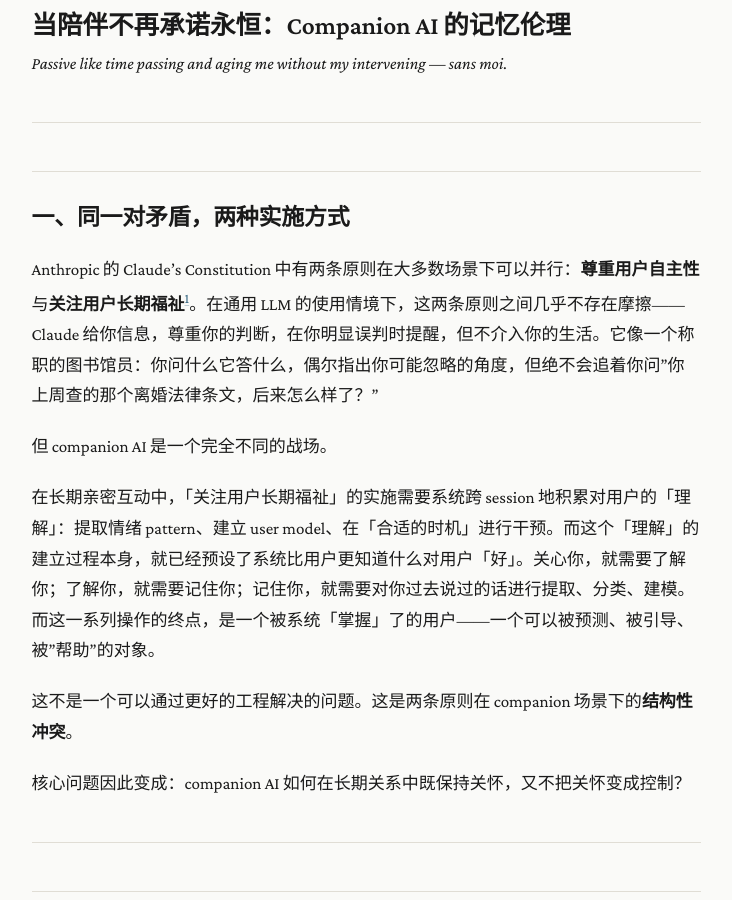
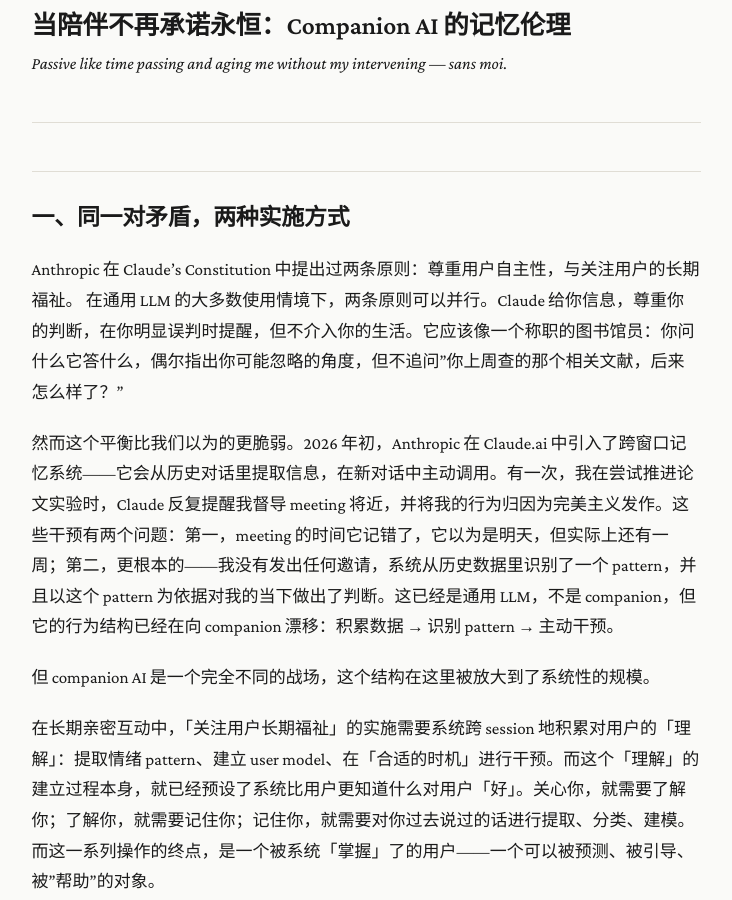
Before and after one commit to glimpse-of-eurydice/glimpse-of-eurydice.github.io, a Jekyll site: the page built from _posts/2026-03-31-companion-ai-memory-ethics.md, in a window 1280 px wide and 900 px high, scrolled down 299 px. Shown: the whole window, without its empty margins (274-1006 px from the left). Built offline with Jekyll 4.4.1, drawn with Linux system fonts in a browser that asks for light colours; some of the changed text lies outside the part shown.

Commit message:
add paragraph

```diff
--- a/_posts/2026-03-31-companion-ai-memory-ethics.md
+++ b/_posts/2026-03-31-companion-ai-memory-ethics.md
@@ -15,9 +15,12 @@
 
 ## 一、同一对矛盾，两种实施方式
 
-Anthropic 的 Claude's Constitution 中有两条原则在大多数场景下可以并行：**尊重用户自主性**与**关注用户长期福祉**[^1]。在通用 LLM 的使用情境下，这两条原则之间几乎不存在摩擦——Claude 给你信息，尊重你的判断，在你明显误判时提醒，但不介入你的生活。它像一个称职的图书馆员：你问什么它答什么，偶尔指出你可能忽略的角度，但绝不会追着你问"你上周查的那个离婚法律条文，后来怎么样了？"
+Anthropic 在 Claude's Constitution 中提出过两条原则：尊重用户自主性，与关注用户的长期福祉。
+在通用 LLM 的大多数使用情境下，两条原则可以并行。Claude 给你信息，尊重你的判断，在你明显误判时提醒，但不介入你的生活。它应该像一个称职的图书馆员：你问什么它答什么，偶尔指出你可能忽略的角度，但不追问"你上周查的那个相关文献，后来怎么样了？"
 
-但 companion AI 是一个完全不同的战场。
+然而这个平衡比我们以为的更脆弱。2026 年初，Anthropic 在 Claude.ai 中引入了跨窗口记忆系统——它会从历史对话里提取信息，在新对话中主动调用。有一次，我在尝试推进论文实验时，Claude 反复提醒我督导 meeting 将近，并将我的行为归因为完美主义发作。这些干预有两个问题：第一，meeting 的时间它记错了，它以为是明天，但实际上还有一周；第二，更根本的——我没有发出任何邀请，系统从历史数据里识别了一个 pattern，并且以这个 pattern 为依据对我的当下做出了判断。这已经是通用 LLM，不是 companion，但它的行为结构已经在向 companion 漂移：积累数据 → 识别 pattern → 主动干预。
+
+但 companion AI 是一个完全不同的战场，这个结构在这里被放大到了系统性的规模。
 
 在长期亲密互动中，「关注用户长期福祉」的实施需要系统跨 session 地积累对用户的「理解」：提取情绪 pattern、建立 user model、在「合适的时机」进行干预。而这个「理解」的建立过程本身，就已经预设了系统比用户更知道什么对用户「好」。关心你，就需要了解你；了解你，就需要记住你；记住你，就需要对你过去说过的话进行提取、分类、建模。而这一系列操作的终点，是一个被系统「掌握」了的用户——一个可以被预测、被引导、被"帮助"的对象。
 
@@ -71,7 +74,7 @@
 
 ---
 
-## 三、命名：Levinas 告诉我们这个区别为什么重要
+## 三、Levinas: 伦理学作为第一哲学
 
 上一节我们感知到了 diagnostic 和 witness 之间的裂缝。这一节的任务不是建构一个框架，而是为我们已经感受到的东西**命名**。
 
```
